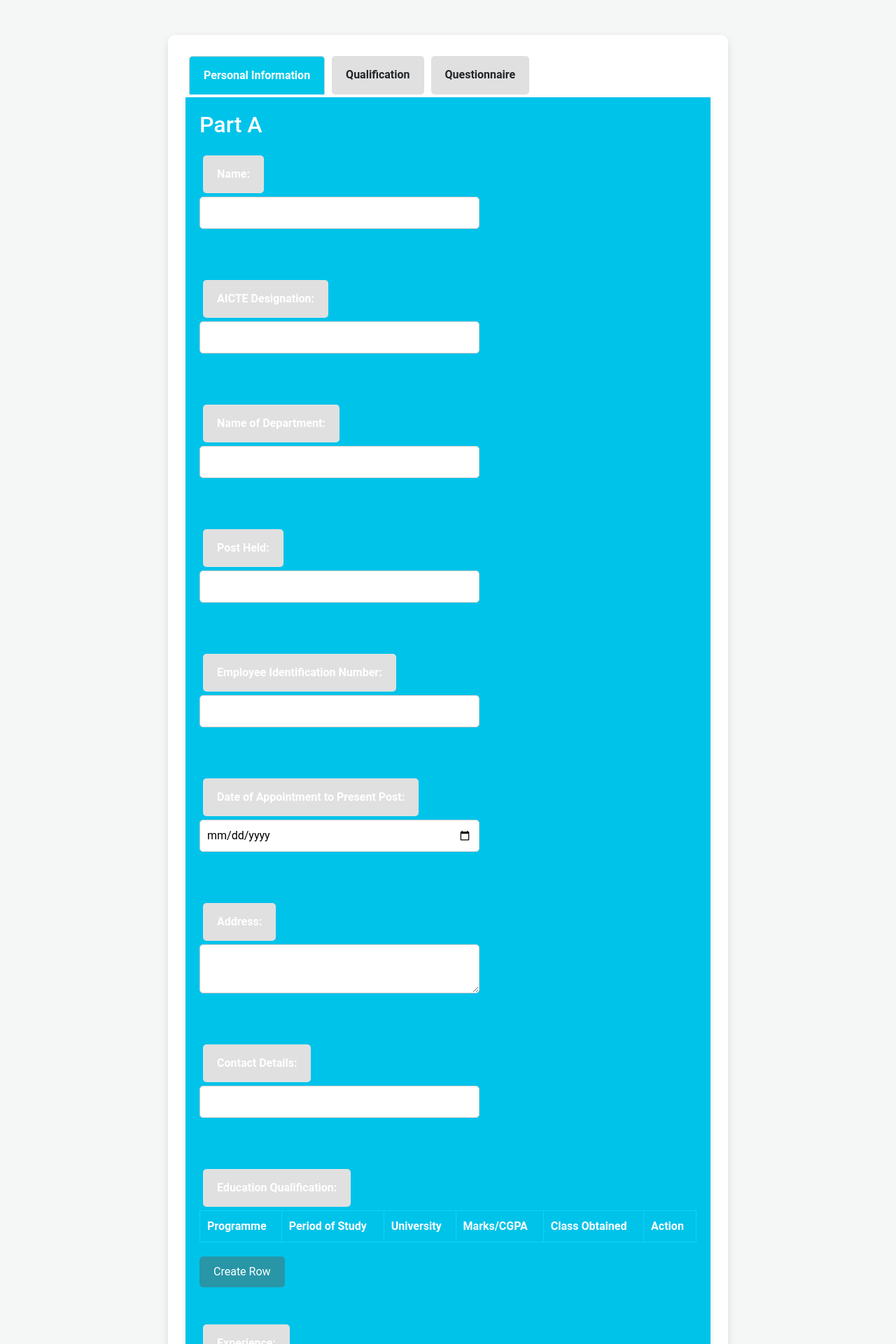
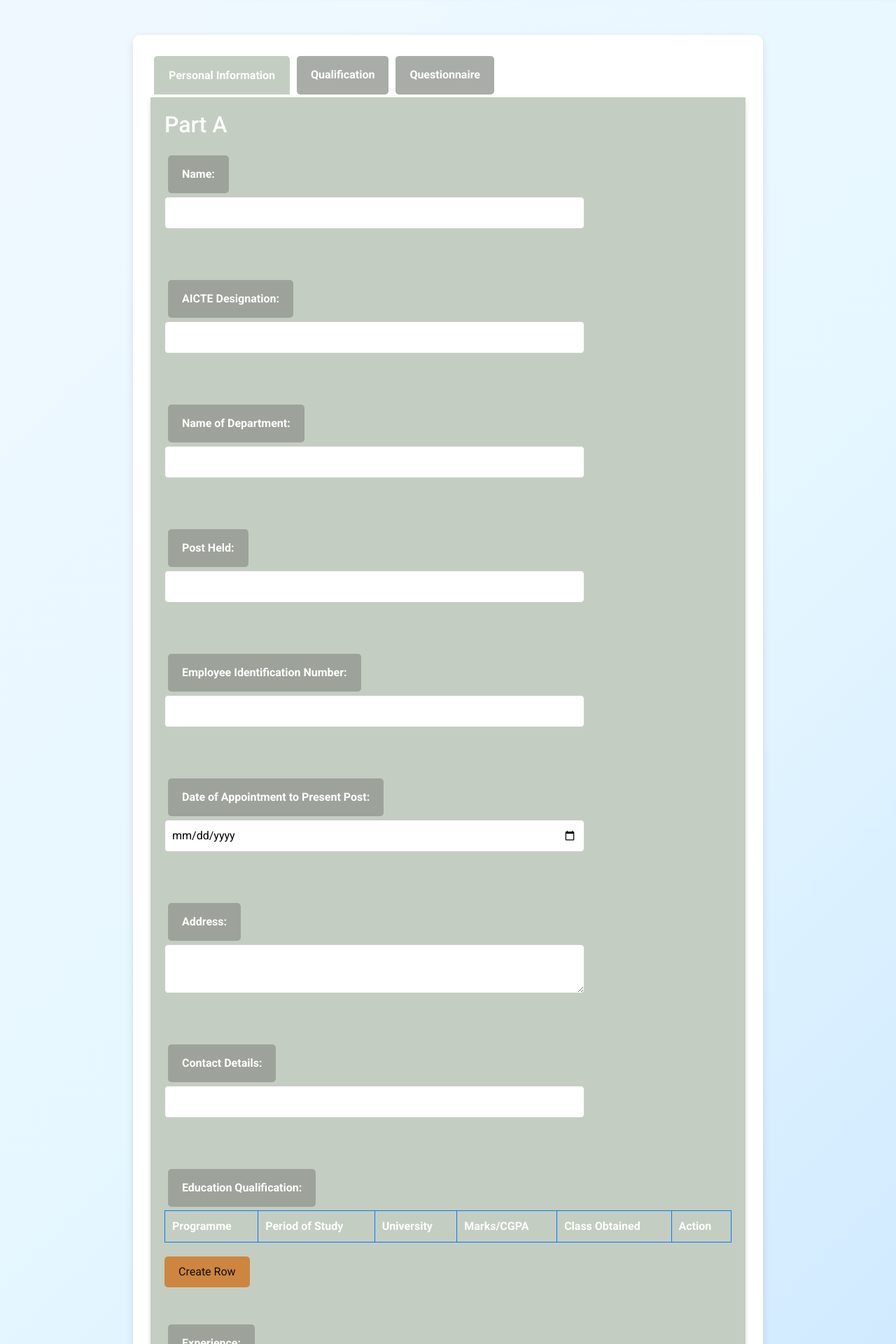
Before and after one commit to Jayakumar301/Final_pro, a React (Vite) app in the folder vite-project/: page /parts in a window 1280 px wide. Shown: the top 1920 px of the page at 70% size. Built offline with nearby package versions, Linux system fonts and the light colour scheme.

Commit message:
9th commit from Jayakumar

```diff
--- a/vite-project/src/App.css
+++ b/vite-project/src/App.css
@@ -1,17 +1,32 @@
+@import url('https://fonts.googleapis.com/css2?family=Roboto:wght@400;500;700&display=swap');
+
 body {
-  background: #f4f7f6;
+  background: linear-gradient(135deg, #f0f8ff, #e6f7ff, #cce7ff);
   font-family: 'Roboto', sans-serif;
+  animation: gradientBackground 15s ease infinite;
+}
+
+@keyframes gradientBackground {
+  0% { background-position: 0% 50%; }
+  50% { background-position: 100% 50%; }
+  100% { background-position: 0% 50%; }
 }
 
 .mytabs {
   display: flex;
   flex-wrap: wrap;
-  max-width: 800px;
+  max-width: 900px;
   margin: 50px auto;
   padding: 25px;
   background: #ffffff;
   border-radius: 10px;
   box-shadow: 0 4px 12px rgba(0, 0, 0, 0.1);
+  animation: fadeIn 2s ease-in-out;
+}
+
+@keyframes fadeIn {
+  from { opacity: 0; }
+  to { opacity: 1; }
 }
 
 .mytabs input[type="radio"] {
@@ -20,29 +35,35 @@ body {
 
 .mytabs label {
   padding: 15px 20px;
-  background: #e0e0e0;
+  background: #949992cc;
+  color: #ffffff;
   font-weight: bold;
-  cursor: pointer;
   margin: 5px;
   border-radius: 5px;
   transition: background 0.3s ease, color 0.3s ease;
   position: relative;
   z-index: 2;
+  animation: slideIn 1s ease-in-out;
+}
+
+@keyframes slideIn {
+  from { transform: translateY(-20px); opacity: 0; }
+  to { transform: translateY(0); opacity: 1; }
 }
 
 .mytabs label.active {
-  background: #00bbead2;
+  background: #c4cdc1;
   color: #ffffff;
   border-bottom-left-radius: 0;
   border-bottom-right-radius: 0;
-  border: 1px solid #ccc;
+  border: 1px solid #c4cdc1;
   border-bottom: none;
 }
 
 .mytabs .tab {
   width: 100%;
   padding: 20px;
-  background: #e0e0e0;
+  background: #ffffff;
   order: 1;
   display: none;
   border-radius: 5px;
@@ -52,10 +73,11 @@ body {
   position: relative;
   z-index: 1;
   margin-top: -1px;
+  animation: fadeIn 1s ease-in-out;
 }
 
 .mytabs .tab.active-tab {
-  background: #00c3ea;
+  background: #c4cdc1;
   color: #ffffff;
   display: block;
 }
@@ -70,11 +92,11 @@ body {
 }
 
 .mytabs input[type="radio"]:checked + label {
-  background: #00c7ea;
+  background: #c4cdc1;
   color: #ffffff;
   border-bottom-left-radius: 0;
   border-bottom-right-radius: 0;
-  border: 1px solid #ccc;
+  border: 1px solid #c4cdc1;
   border-bottom: none;
 }
 
@@ -85,13 +107,19 @@ body {
 }
 
 .power-app-tab-buttons button {
-  background-color: #007bff;
+  background-color: radial-gradient(circle,#a73737,#7a2828);
   color: #fff;
   border: none;
   padding: 10px 20px;
   cursor: pointer;
   border-radius: 5px;
   transition: background-color 0.3s ease;
+  animation: buttonFadeIn 1.5s ease-in-out;
+}
+
+@keyframes buttonFadeIn {
+  from { opacity: 0; }
+  to { opacity: 1; }
 }
 
 .power-app-tab-buttons button:hover {
@@ -102,10 +130,12 @@ form {
   display: flex;
   flex-direction: column;
   align-items: flex-start;
+  width: 100%;
 }
 
 label {
   margin-bottom: 5px;
+  font-weight: 500;
 }
 
 select, input[type="text"], input[type="number"], input[type="date"], textarea {
@@ -114,7 +144,7 @@ select, input[type="text"], input[type="number"], input[type="date"], textarea {
   border-radius: 5px;
   border: 1px solid #ccc;
   width: 100%;
-  max-width: 400px;
+  max-width: 600px;
 }
 
 table {
@@ -124,7 +154,7 @@ table {
 }
 
 table, th, td {
-  border: 1px solid #0ed4f7;
+  border: 1px solid #007bff;
 }
 
 th, td {
@@ -133,19 +163,18 @@ th, td {
 }
 
 button[type="button"] {
-  background-color: #2896a7;
-  color: #fff;
+  background-color: peru;
+  color: #0f0e0e;
   padding: 10px 20px;
   border: none;
   cursor: pointer;
   border-radius: 5px;
-  transition: background-color 0.3s ease;
+  transition: background-color 0.7s ease;
 }
 
 button[type="button"]:hover {
-  background-color: #218838;
+  background-color: radial-gradient(circle,#a73737,#7a2828);;
 }
-
 
 .large-image {
   width: 100%;
```
Also changed, not shown: vite-project/public/light.jpg (added).
